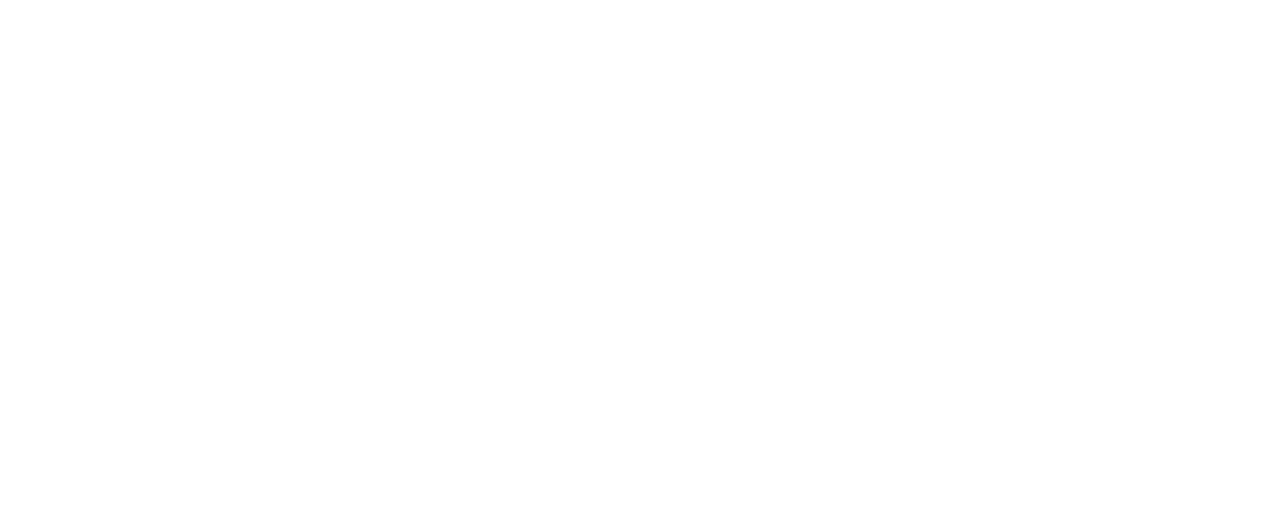
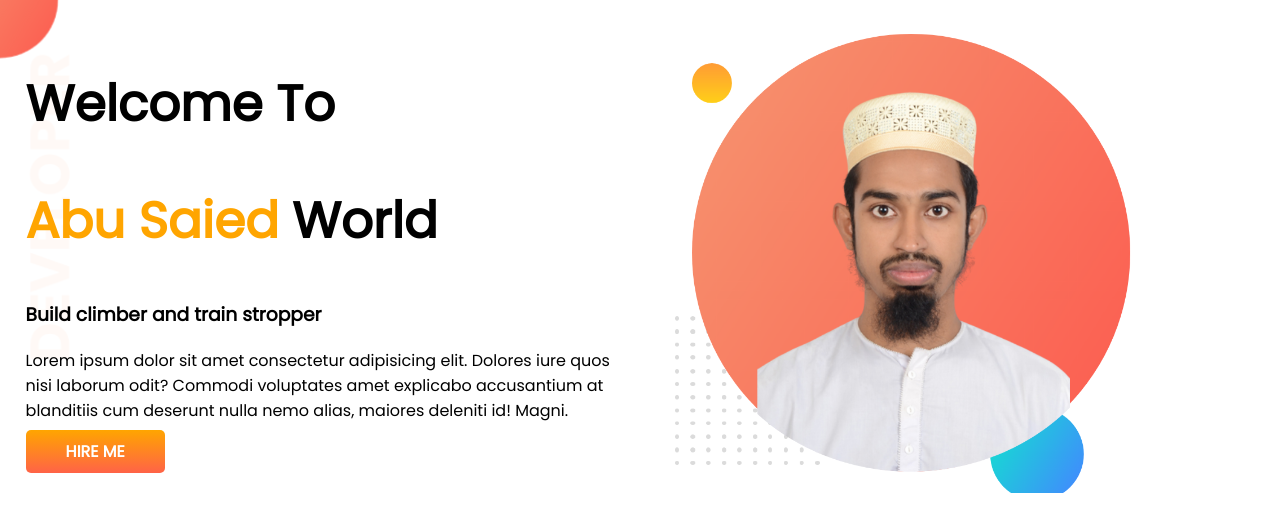
Before and after one commit to Muhammadabusaied/developer-portfolio, a plain HTML site: page index.html in a window 1280 px wide. Drawn offline with Linux system fonts and the light colour scheme.

Commit message:
initial commit

```diff
--- a/index.html
+++ b/index.html
@@ -1,13 +1,32 @@
 <!DOCTYPE html>
 <html lang="en">
+
 <head>
     <meta charset="UTF-8">
     <meta http-equiv="X-UA-Compatible" content="IE=edge">
     <meta name="viewport" content="width=device-width, initial-scale=1.0">
     <title>developer-portfolio</title>
+    <link rel="preconnect" href="https://fonts.googleapis.com">
+    <link rel="preconnect" href="https://fonts.gstatic.com" crossorigin>
+    <link href="https://fonts.googleapis.com/css2?family=Poppins&display=swap" rel="stylesheet">
     <link rel="stylesheet" href="style.css">
 </head>
+
 <body>
+    <section class="top-banner">
+        <div class="half-width">
+            <h1>Welcome To</h1>
+            <h1><span class="orange-color">Abu Saied</span> World</h1>
+            <h3> Build climber and train stropper</h3>
+            <p>Lorem ipsum dolor sit amet consectetur adipisicing elit. Dolores iure quos nisi laborum odit? Commodi
+                voluptates amet explicabo accusantium at blanditiis cum deserunt nulla nemo alias, maiores deleniti id!
+                Magni.</p>
+            <a class="link-button" target="_blank"
+                href="https://www.linkedin.com/in/%E0%A6%AE%E0%A7%8B%E0%A6%B9%E0%A6%BE%E0%A6%AE%E0%A7%8D%E0%A6%AE%E0%A6%A6-%E0%A6%86%E0%A6%AC%E0%A7%81-%E0%A6%B8%E0%A6%BE%E0%A6%87%E0%A6%A6-13ab93b8/">HIRE
+                ME</a>
+        </div>
+        <div class="half-width"><img src="images/saied-1.png" alt=""></div>
+    </section>
+</body>
 
-</body>
 </html>
--- a/style.css
+++ b/style.css
@@ -0,0 +1,41 @@
+body {
+    font-family: 'Poppins', sans-serif;
+    margin: 0;
+}
+
+h1 {
+    font-size: 50px;
+}
+
+.orange-color {
+    color: orange;
+}
+
+section {
+    display: flex;
+}
+
+.half-width {
+    width: 50%;
+    padding: 2%;
+}
+
+.half-width img {
+    width: 80%;
+}
+
+.link-button {
+    text-decoration: none;
+    background-image: linear-gradient(orange, tomato);
+    padding: 10px 40px;
+    color: white;
+    font-weight: 700;
+    border-radius: 5px;
+
+}
+
+.top-banner {
+    background-image: url(images/top-banner.png);
+    background-repeat: no-repeat;
+
+}
```
Also changed, not shown: images/dream-bg.png (added), images/exp-bg.png (added), images/jhankar.png (added), images/jhankar2.png (added), images/my-bg.png (added), images/my-bg2.png (added), images/saied-1.png (added), images/top-banner.png (added), 7 other files.
